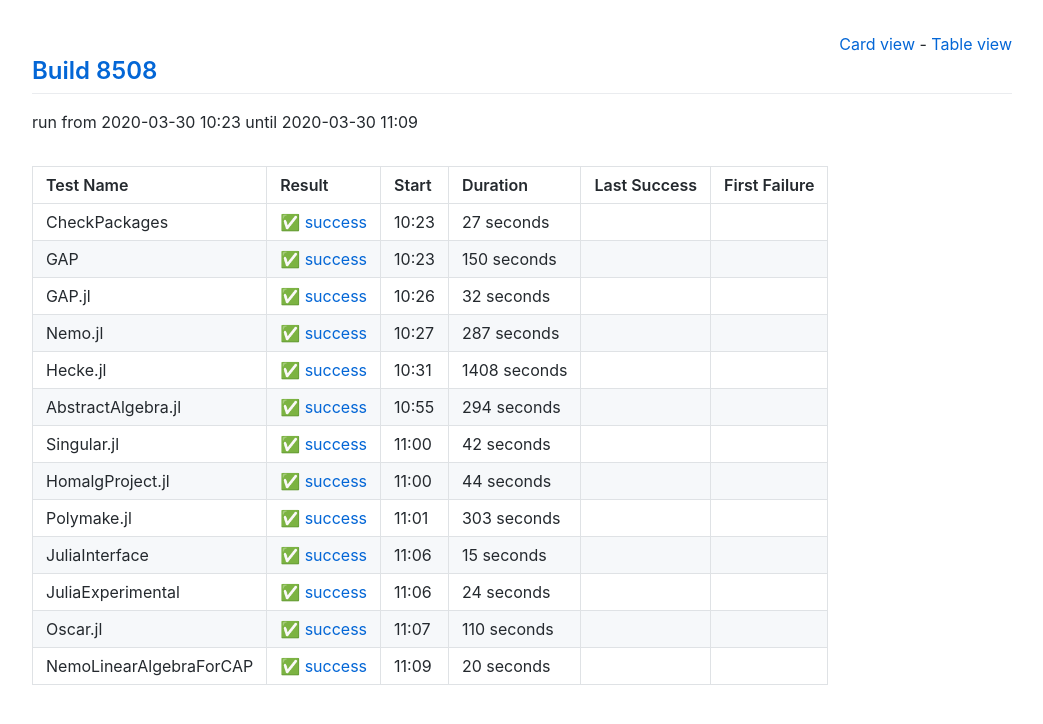
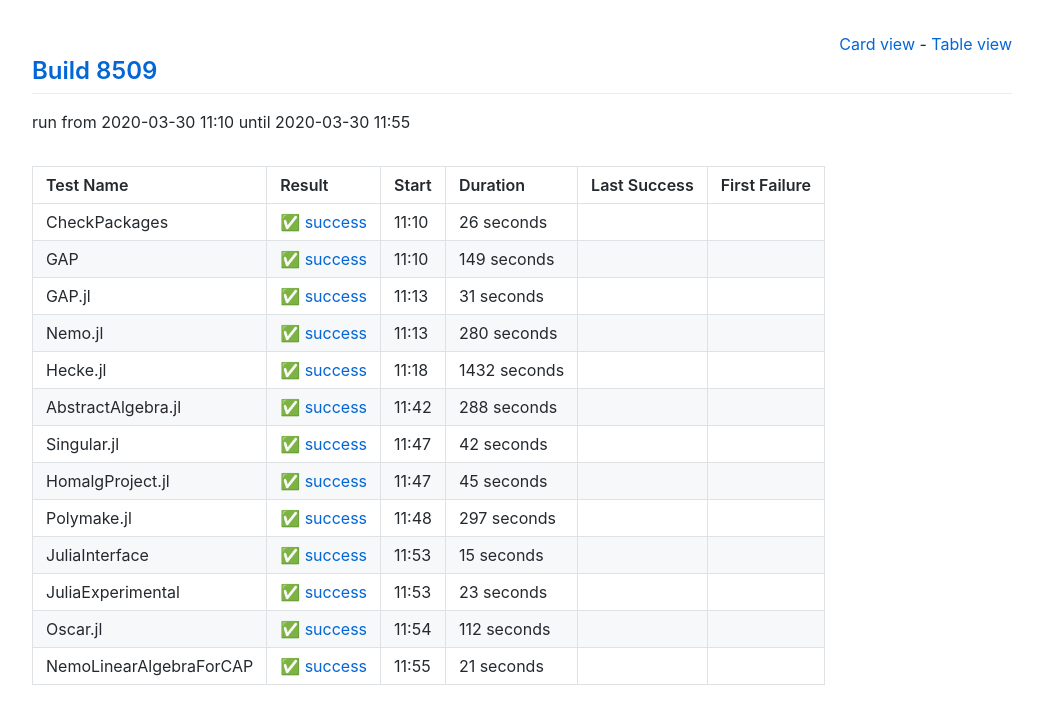
Before and after one commit to oscar-system/oscar-ci-status, a Jekyll site: the page built from table.html, in a window 1280 px wide. Shown: the top 724 px of the page, without its empty margins (118-1161 px from the left). Built offline with Jekyll 4.4.1, drawn with Linux system fonts in a browser that asks for light colours.

Commit message:
Build 8509

```diff
--- a/_data/ci.yml
+++ b/_data/ci.yml
@@ -1,71 +1,71 @@
-build: 8508
-build_url: https://oscarci.mathematik.uni-kl.de/job/oscar/8508/
+build: 8509
+build_url: https://oscarci.mathematik.uni-kl.de/job/oscar/8509/
 job: oscar
 tests:
-- duration: 27
+- duration: 26
   exitcode: 0
   first_failure: false
   first_failure_url: null
   last_success: false
   last_success_url: null
-  log: https://oscarci.mathematik.uni-kl.de/job/oscar/8508/artifact/logs/build-8508/CheckPackages.log
+  log: https://oscarci.mathematik.uni-kl.de/job/oscar/8509/artifact/logs/build-8509/CheckPackages.log
   name: CheckPackages
-  start: 2020-03-30 10:23
+  start: 2020-03-30 11:10
   status: success
   success: true
-- duration: 150
+- duration: 149
   exitcode: 0
   first_failure: false
   first_failure_url: null
   last_success: false
   last_success_url: null
-  log: https://oscarci.mathematik.uni-kl.de/job/oscar/8508/artifact/logs/build-8508/GAP.log
+  log: https://oscarci.mathematik.uni-kl.de/job/oscar/8509/artifact/logs/build-8509/GAP.log
   name: GAP
-  start: 2020-03-30 10:23
+  start: 2020-03-30 11:10
   status: success
   success: true
-- duration: 32
+- duration: 31
   exitcode: 0
   first_failure: false
   first_failure_url: null
   last_success: false
   last_success_url: null
-  log: https://oscarci.mathematik.uni-kl.de/job/oscar/8508/artifact/logs/build-8508/GAP.jl.log
+  log: https://oscarci.mathematik.uni-kl.de/job/oscar/8509/artifact/logs/build-8509/GAP.jl.log
   name: GAP.jl
-  start: 2020-03-30 10:26
+  start: 2020-03-30 11:13
   status: success
   success: true
-- duration: 287
+- duration: 280
   exitcode: 0
   first_failure: false
   first_failure_url: null
   last_success: false
   last_success_url: null
-  log: https://oscarci.mathematik.uni-kl.de/job/oscar/8508/artifact/logs/build-8508/Nemo.jl.log
+  log: https://oscarci.mathematik.uni-kl.de/job/oscar/8509/artifact/logs/build-8509/Nemo.jl.log
   name: Nemo.jl
-  start: 2020-03-30 10:27
+  start: 2020-03-30 11:13
   status: success
   success: true
-- duration: 1408
+- duration: 1432
   exitcode: 0
   first_failure: false
   first_failure_url: null
   last_success: false
   last_success_url: null
-  log: https://oscarci.mathematik.uni-kl.de/job/oscar/8508/artifact/logs/build-8508/Hecke.jl.log
+  log: https://oscarci.mathematik.uni-kl.de/job/oscar/8509/artifact/logs/build-8509/Hecke.jl.log
   name: Hecke.jl
-  start: 2020-03-30 10:31
+  start: 2020-03-30 11:18
   status: success
   success: true
-- duration: 294
+- duration: 288
   exitcode: 0
   first_failure: false
   first_failure_url: null
   last_success: false
   last_success_url: null
-  log: https://oscarci.mathematik.uni-kl.de/job/oscar/8508/artifact/logs/build-8508/AbstractAlgebra.jl.log
+  log: https://oscarci.mathematik.uni-kl.de/job/oscar/8509/artifact/logs/build-8509/AbstractAlgebra.jl.log
   name: AbstractAlgebra.jl
-  start: 2020-03-30 10:55
+  start: 2020-03-30 11:42
   status: success
   success: true
 - duration: 42
@@ -74,31 +74,31 @@ tests:
   first_failure_url: null
   last_success: false
   last_success_url: null
-  log: https://oscarci.mathematik.uni-kl.de/job/oscar/8508/artifact/logs/build-8508/Singular.jl.log
+  log: https://oscarci.mathematik.uni-kl.de/job/oscar/8509/artifact/logs/build-8509/Singular.jl.log
   name: Singular.jl
-  start: 2020-03-30 11:00
+  start: 2020-03-30 11:47
   status: success
   success: true
-- duration: 44
+- duration: 45
   exitcode: 0
   first_failure: false
   first_failure_url: null
   last_success: false
   last_success_url: null
-  log: https://oscarci.mathematik.uni-kl.de/job/oscar/8508/artifact/logs/build-8508/HomalgProject.jl.log
+  log: https://oscarci.mathematik.uni-kl.de/job/oscar/8509/artifact/logs/build-8509/HomalgProject.jl.log
   name: HomalgProject.jl
-  start: 2020-03-30 11:00
+  start: 2020-03-30 11:47
   status: success
   success: true
-- duration: 303
+- duration: 297
   exitcode: 0
   first_failure: false
   first_failure_url: null
   last_success: false
   last_success_url: null
-  log: https://oscarci.mathematik.uni-kl.de/job/oscar/8508/artifact/logs/build-8508/Polymake.jl.log
+  log: https://oscarci.mathematik.uni-kl.de/job/oscar/8509/artifact/logs/build-8509/Polymake.jl.log
   name: Polymake.jl
-  start: 2020-03-30 11:01
+  start: 2020-03-30 11:48
   status: success
   success: true
 - duration: 15
@@ -107,41 +107,41 @@ tests:
   first_failure_url: null
   last_success: false
   last_success_url: null
-  log: https://oscarci.mathematik.uni-kl.de/job/oscar/8508/artifact/logs/build-8508/JuliaInterface.log
+  log: https://oscarci.mathematik.uni-kl.de/job/oscar/8509/artifact/logs/build-8509/JuliaInterface.log
   name: JuliaInterface
-  start: 2020-03-30 11:06
+  start: 2020-03-30 11:53
   status: success
   success: true
-- duration: 24
+- duration: 23
   exitcode: 0
   first_failure: false
   first_failure_url: null
   last_success: false
   last_success_url: null
-  log: https://oscarci.mathematik.uni-kl.de/job/oscar/8508/artifact/logs/build-8508/JuliaExperimental.log
+  log: https://oscarci.mathematik.uni-kl.de/job/oscar/8509/artifact/logs/build-8509/JuliaExperimental.log
   name: JuliaExperimental
-  start: 2020-03-30 11:06
+  start: 2020-03-30 11:53
   status: success
   success: true
-- duration: 110
+- duration: 112
   exitcode: 0
   first_failure: false
   first_failure_url: null
   last_success: false
   last_success_url: null
-  log: https://oscarci.mathematik.uni-kl.de/job/oscar/8508/artifact/logs/build-8508/Oscar.jl.log
+  log: https://oscarci.mathematik.uni-kl.de/job/oscar/8509/artifact/logs/build-8509/Oscar.jl.log
   name: Oscar.jl
-  start: 2020-03-30 11:07
+  start: 2020-03-30 11:54
   status: success
   success: true
-- duration: 20
+- duration: 21
   exitcode: 0
   first_failure: false
   first_failure_url: null
   last_success: false
   last_success_url: null
-  log: https://oscarci.mathematik.uni-kl.de/job/oscar/8508/artifact/logs/build-8508/NemoLinearAlgebraForCAP.log
+  log: https://oscarci.mathematik.uni-kl.de/job/oscar/8509/artifact/logs/build-8509/NemoLinearAlgebraForCAP.log
   name: NemoLinearAlgebraForCAP
-  start: 2020-03-30 11:09
+  start: 2020-03-30 11:55
   status: success
   success: true
```
Also changed, not shown: README.md.
